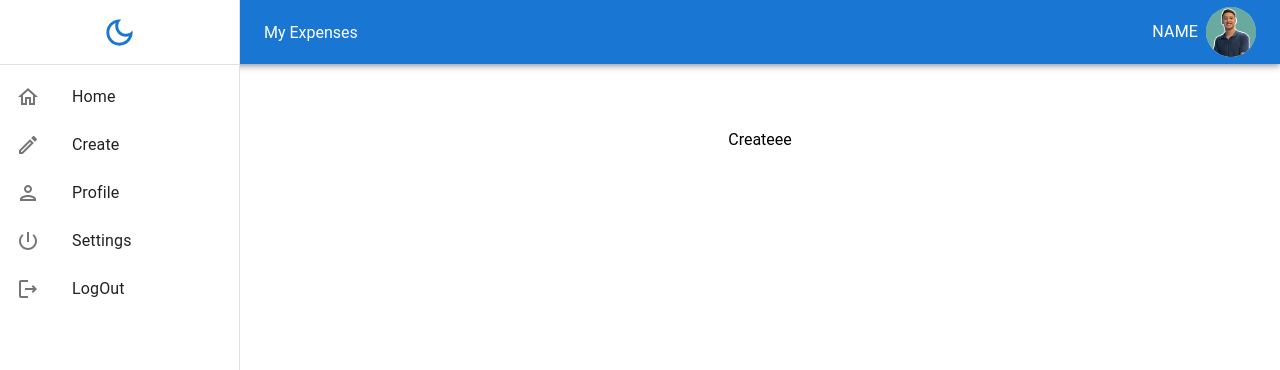
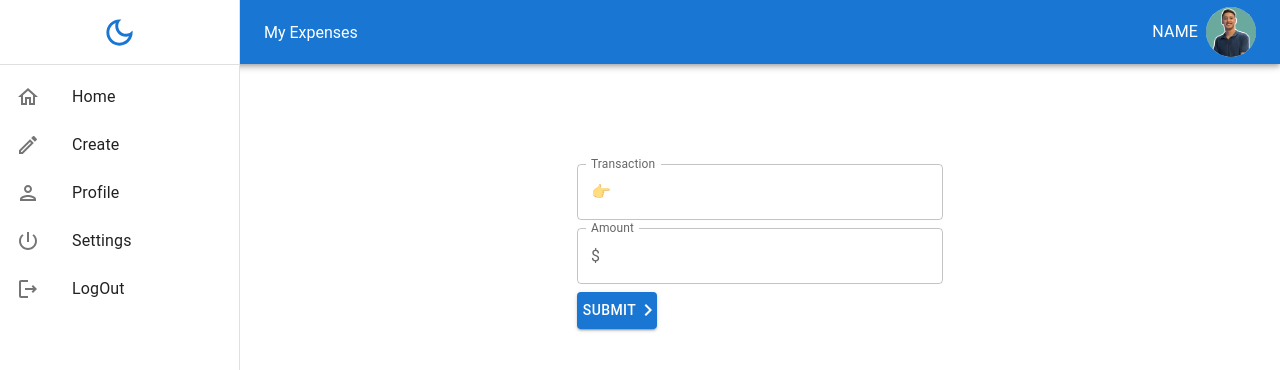
Before and after one commit to Abd0000/mui-toturial, a React (Create React App) app: page /create in a window 1280 px wide. Shown: the top 370 px of the page. Built offline with nearby package versions, Linux system fonts and the light colour scheme.

Commit message:
explaining text filed

```diff
--- a/src/pages/Create/Create.jsx
+++ b/src/pages/Create/Create.jsx
@@ -1,12 +1,38 @@
-import React from 'react'
-import './Create.css'
+import React from "react";
+import "./Create.css";
+import { Box, InputAdornment, TextField, Button } from "@mui/material";
+import { KeyboardArrowRightOutlined } from "@mui/icons-material";
 
 const Create = () => {
   return (
-    <div>
-      Createee
-    </div>
-  )
-}
+    <Box sx={{ display: "flex", flexDirection: "column", width: "366px" }} component={"form"}>
+      <TextField
+        fullWidth
+        label="Transaction"
+        id="outlined-start-adornment"
+        sx={{ mb: 1 }}
+        InputProps={{
+          startAdornment: <InputAdornment position="start">👉</InputAdornment>,
+        }}
+      />
 
-export default Create
+
+      <TextField
+        fullWidth
+        label="Amount"
+        id="outlined-start-adornment"
+        sx={{ mb: 1 }}
+
+        InputProps={{
+          startAdornment: <InputAdornment position="start">$</InputAdornment>,
+        }}
+      />
+      <Button sx={{ width: "80px" ,pl:"25px"}} variant="contained" color="primary">
+        Submit
+        <KeyboardArrowRightOutlined />
+      </Button>
+    </Box>
+  );
+};
+
+export default Create;
--- a/src/pages/Home/Home.jsx
+++ b/src/pages/Home/Home.jsx
@@ -11,7 +11,6 @@ const Home = () => {
           width: "366px",
           display: "flex",
           justifyContent: "space-between",
-          mt: "36px",
           p: "10px",
           position: "relative",
         }}
--- a/src/pages/Root.jsx
+++ b/src/pages/Root.jsx
@@ -9,7 +9,7 @@ const Root = () => {
     <div>
       <Navbar drawerWidth={drawerWidth} />
       <Sidebar drawerWidth={drawerWidth} />
-      <Box  sx={{ml:`${drawerWidth}px`, display:"flex",alignItems:"center",justifyContent:"center",mt:"66px"}}>
+      <Box  component={"main"} sx={{ml:`${drawerWidth}px`, display:"flex",alignItems:"center",justifyContent:"center",mt:"100px"}}>
         <Outlet />
       </Box>
     </div>
```
